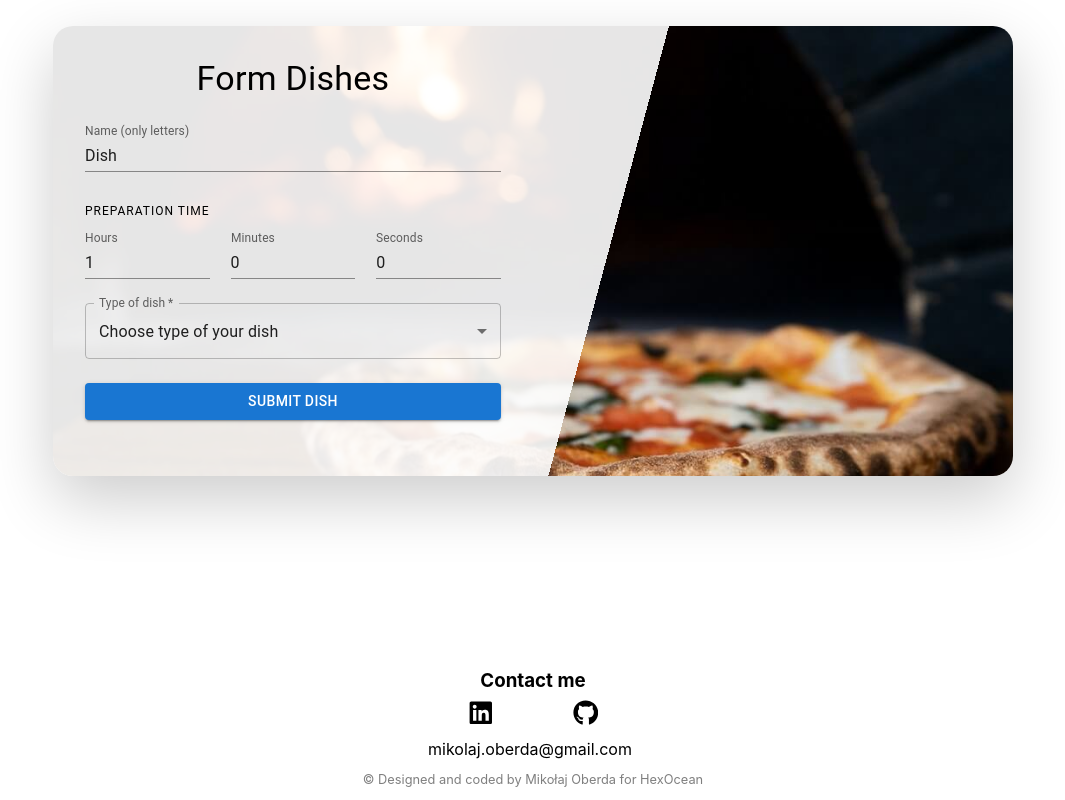
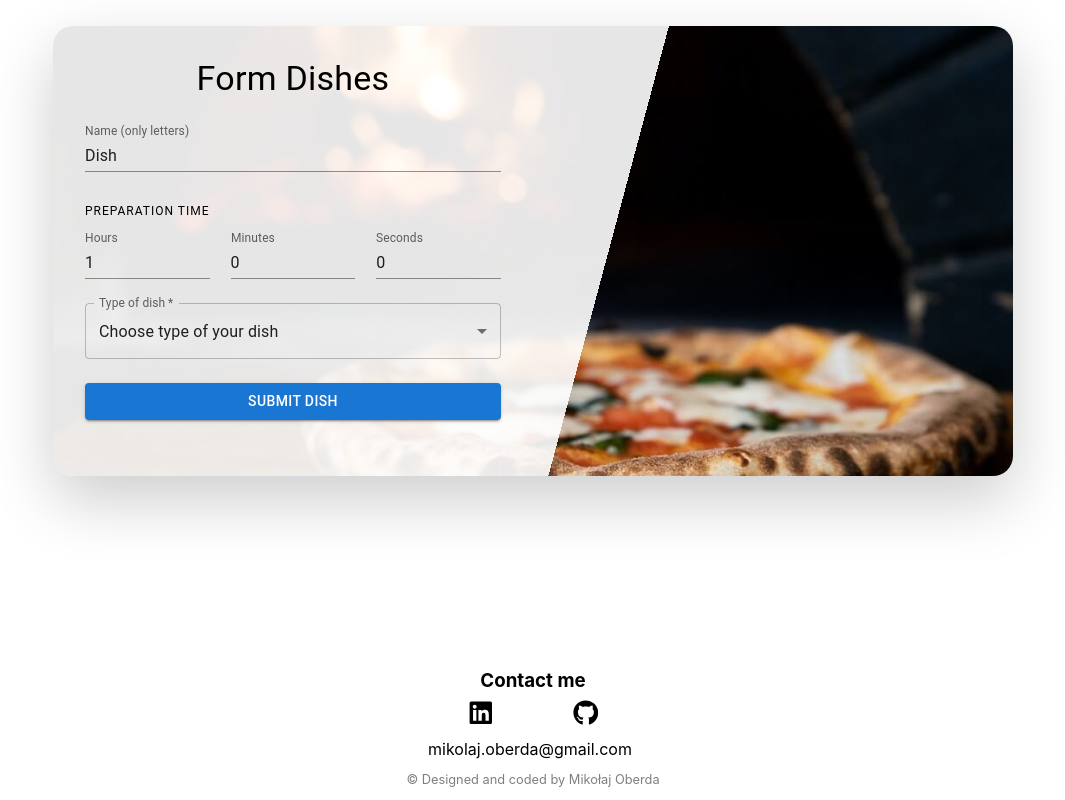
Before and after one commit to dosmiko7/DishesForm, a React (Create React App) app: page / in a window 1280 px wide. Shown: the whole page, without its empty margins (107-1172 px from the left). Built offline with nearby package versions, Linux system fonts and the light colour scheme.

Commit message:
refactor: changed footer description

```diff
--- a/src/components/footer/Footer.tsx
+++ b/src/components/footer/Footer.tsx
@@ -33,7 +33,7 @@ const Footer = () => {
 				</a>
 			</div>
 			<div className={classes.footer__copyright}>
-				<p>&#169; Designed and coded by Mikołaj Oberda for HexOcean</p>
+				<p>&#169; Designed and coded by Mikołaj Oberda</p>
 			</div>
 		</footer>
 	);
```
